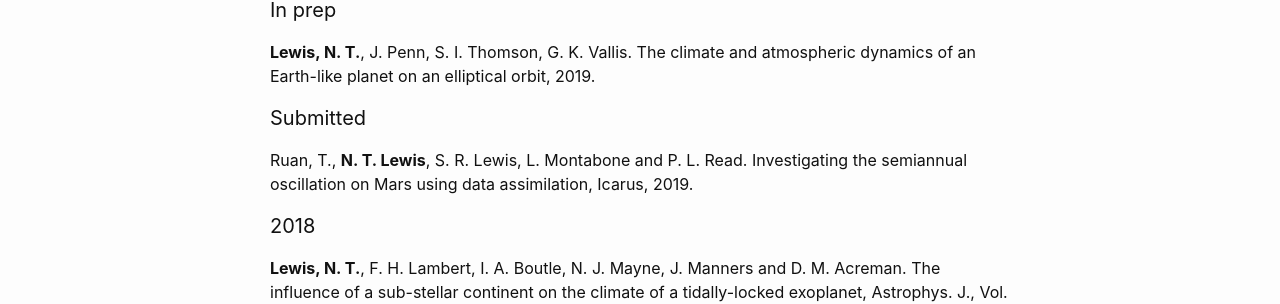
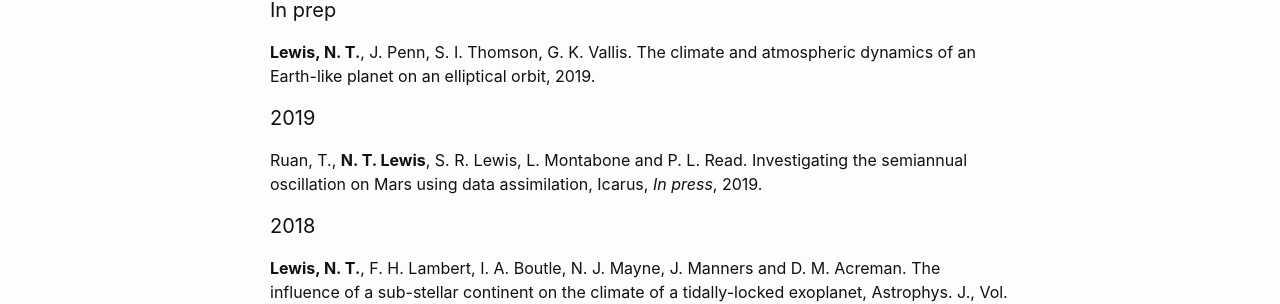
Before and after one commit to ntlewis/ntlewis.github.io, a Jekyll site: the page built from publications.md, in a window 1280 px wide. Shown: the part 217-521 px from the top of the page. Built offline with Jekyll 4.4.1, drawn with Linux system fonts in a browser that asks for light colours.

Commit message:
Update publications.md

```diff
--- a/publications.md
+++ b/publications.md
@@ -9,8 +9,8 @@ permalink: /publications/
 #### In prep
 **Lewis, N. T.**, J. Penn, S. I. Thomson, G. K. Vallis. The climate and atmospheric dynamics of an Earth-like planet on an elliptical orbit, 2019.
 
-#### Submitted
-Ruan, T., **N. T. Lewis**, S. R. Lewis, L. Montabone and P. L. Read. Investigating the semiannual oscillation on Mars using data assimilation, Icarus, 2019.
+#### 2019
+Ruan, T., **N. T. Lewis**, S. R. Lewis, L. Montabone and P. L. Read. Investigating the semiannual oscillation on Mars using data assimilation, Icarus, *In press*, 2019.
 
 #### 2018
 **Lewis, N. T.**, F. H. Lambert, I. A. Boutle, N. J. Mayne, J. Manners and D. M. Acreman. The influence of a sub-stellar continent on the climate of a tidally-locked exoplanet, Astrophys. J., Vol. 854, 171, 2018.
```
